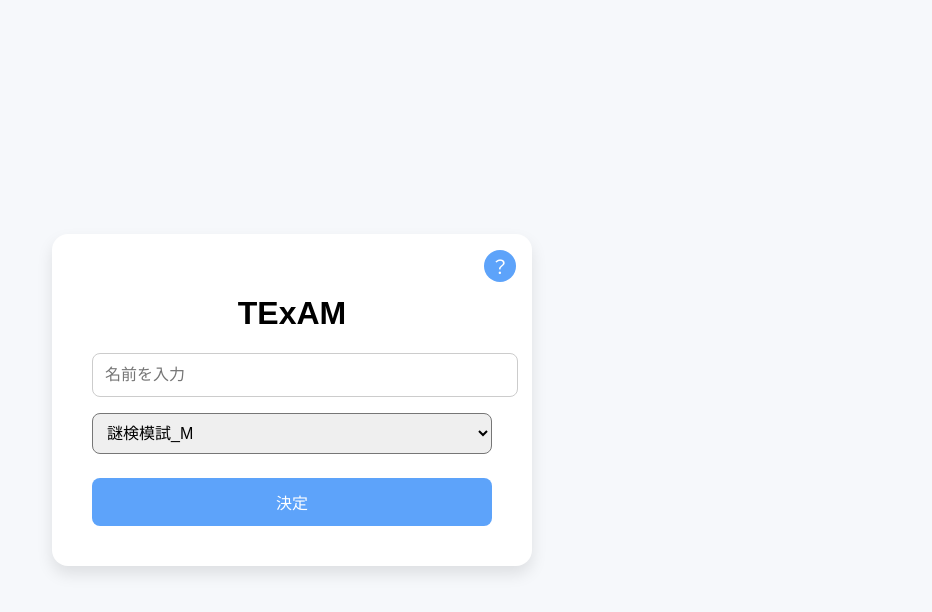
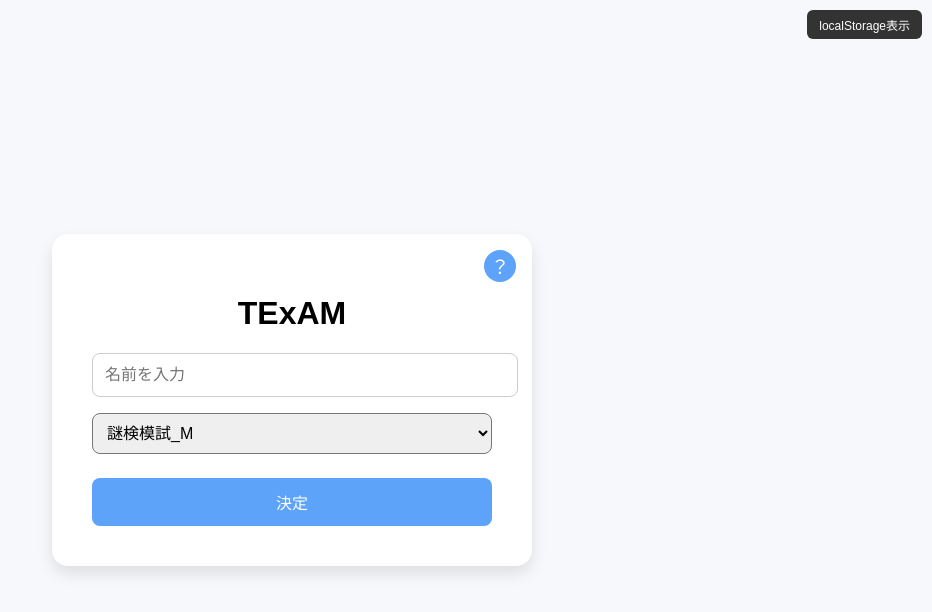
Before and after one commit to matcha20070516/mytestplaydate, a website: page index.html in a window 1280 px wide. Shown: the whole page, without its empty margins (348-1280 px from the left). Drawn offline with Linux system fonts and the light colour scheme; no server answers.

Commit message:
Update index.html

```diff
--- a/index.html
+++ b/index.html
@@ -244,5 +244,6 @@
   });
 </script>
   <script src="index.js"></script>
+  <script src="storageMonitor.js"></script>
 </body>
 </html>
```
